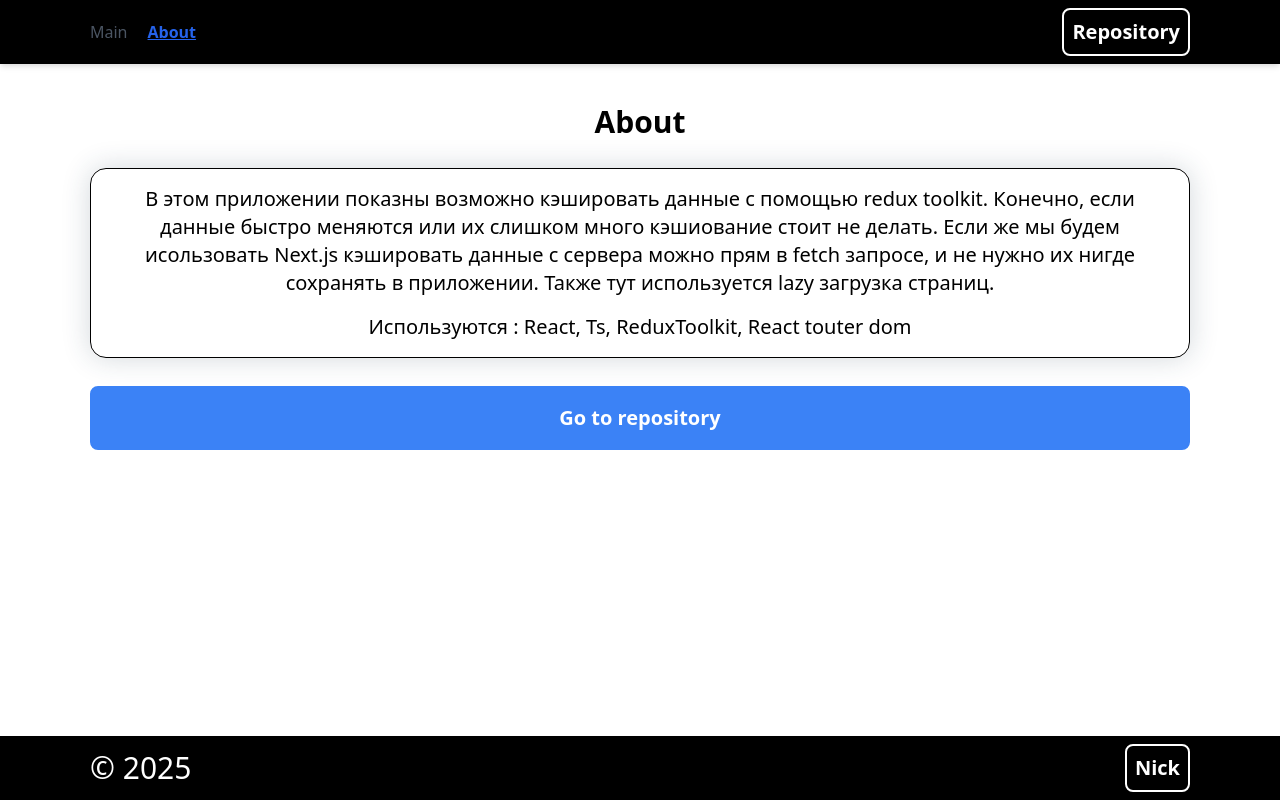
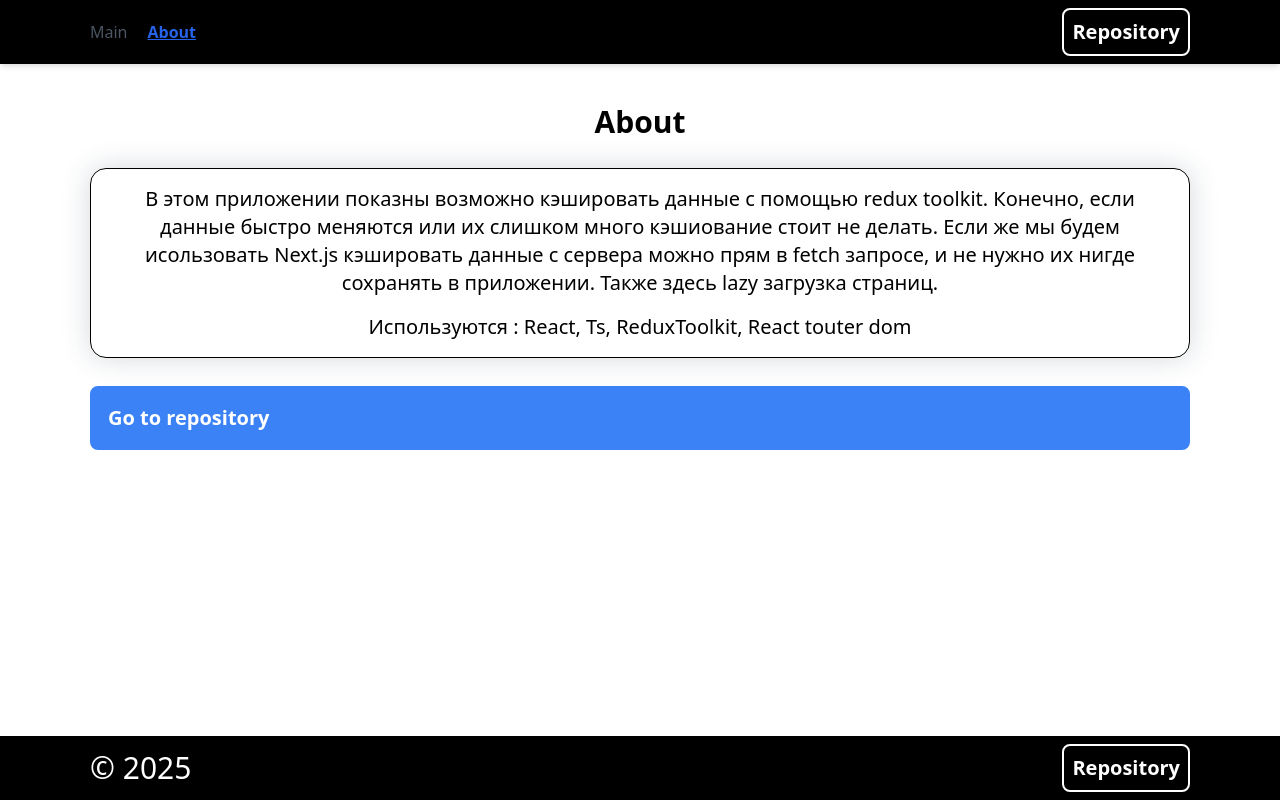
Before and after one commit to SecondNiceee/projectThree, a React (Vite) app: page /about in a window 1280 px wide. Built offline with nearby package versions, Linux system fonts and the light colour scheme.

Commit message:
add repository link

```diff
--- a/src/pages/About/ui/About.tsx
+++ b/src/pages/About/ui/About.tsx
@@ -7,16 +7,17 @@ const About = () => {
                 <div className="flex p-4 shadow rounded-2xl flex-col gap-4 items-center border-black border border-solid">
                     <p className="font-sans text-sm sm:text-lg md:text-xl text-center">
                         В этом приложении показны возможно кэшировать данные с помощью redux toolkit. Конечно, если данные быстро меняются или их слишком много кэшиование стоит не делать. Если же мы будем исользовать Next.js кэшировать данные с сервера можно прям в fetch запросе, и не нужно их нигде сохранять в приложении.
-                        Также тут используется lazy загрузка страниц.
+                        Также здесь lazy загрузка страниц.
 
                     </p>
                     <p className="font-sans text-sm sm:text-lg md:text-xl text-center">
                         Используются : React, Ts, ReduxToolkit, React touter dom
                     </p>
                 </div>
-                <button className="border-blue-500 bg-blue-500 p-2 md:p-4 border-2 rounded-lg">
+
+                <a href="https://github.com/SecondNiceee/projectThree" rel = "noopener noreferrer" target="_blank" className="border-blue-500 bg-blue-500 p-2 md:p-4 border-2 rounded-lg">
                     <p className="text-sm sm:text-lg md:text-xl font-bold text-white">Go to repository</p>
-                </button>
+                </a>
             </div>
         </div>
     );
--- a/src/widgets/Footer/Footer.tsx
+++ b/src/widgets/Footer/Footer.tsx
@@ -6,8 +6,8 @@ const Footer = () => {
             © {new Date().getFullYear()}
         </p>
         <div className="rounded-lg border-2 border-solid border-white p-2">
-          <a rel={"noopener noreferre"} target="_blank" className="text-xl font-bold text-white font-sans" href="">
-            Nick
+          <a rel={"noopener noreferre"} target="_blank" className="text-xl font-bold text-white font-sans" href="https://github.com/SecondNiceee/projectThree">
+            Repository
           </a>
         </div>
       </div>
--- a/src/widgets/Header/Header.tsx
+++ b/src/widgets/Header/Header.tsx
@@ -31,7 +31,7 @@ const Header = () => {
             className="text-xl font-bold text-white font-sans"
             target="_blank"
             rel="noopener noreferrer"
-            href="https://github.com/SecondNiceee/vertkaNum2"
+            href="https://github.com/SecondNiceee/projectThree"
           >
             Repository
           </a>
```
